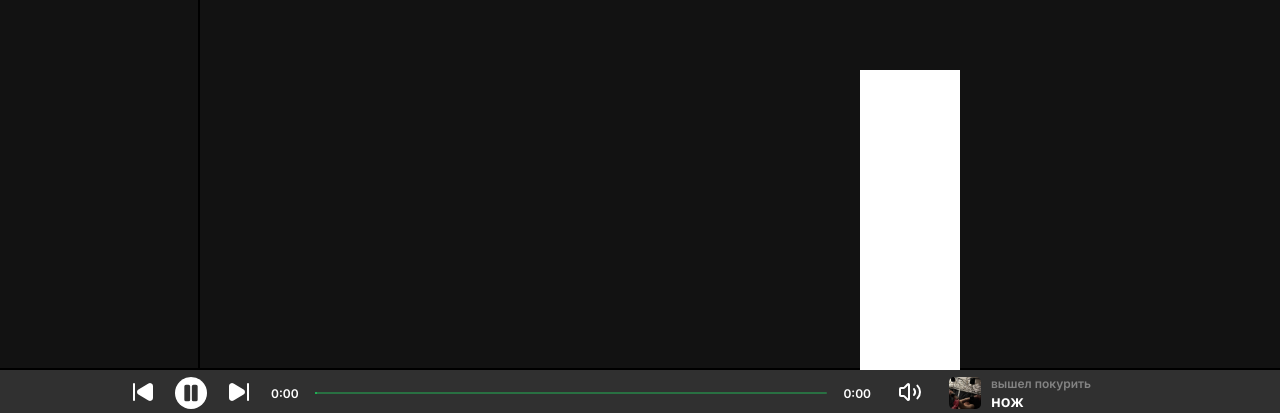
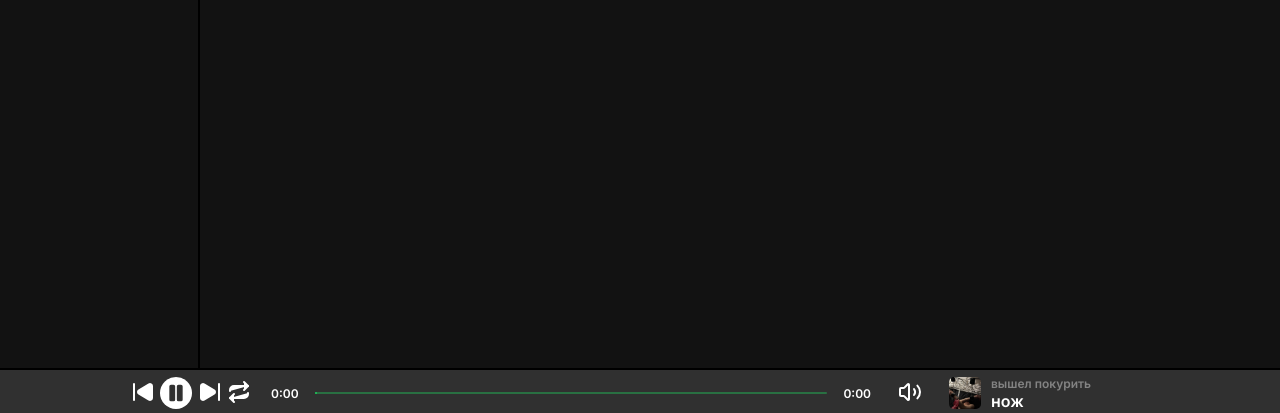
Before and after one commit to qvpvvq/Piratify, a React (Vite) app in the folder Piratify-frontend/: page / in a window 1280 px wide. Both pictures are taken after a click on the button 245 px from the left and 125 px from the top of the page. Shown: the part 384-797 px from the top of the page. Built offline with nearby package versions, Linux system fonts and the light colour scheme.

Commit message:
сделал регулировку громкости, функцию повтора трека

```diff
--- a/Piratify-frontend/package.json
+++ b/Piratify-frontend/package.json
@@ -16,6 +16,7 @@
     "lucide-react": "^1.16.0",
     "react": "^19.2.6",
     "react-dom": "^19.2.6",
+    "react-use": "^17.6.0",
     "zustand": "^5.0.14"
   },
   "devDependencies": {
--- a/Piratify-frontend/src/components/Player/ControlButtons.tsx
+++ b/Piratify-frontend/src/components/Player/ControlButtons.tsx
@@ -1,10 +1,19 @@
-import { SkipForward, Play, Pause, SkipBack } from "lucide-react";
+import {
+  SkipForward,
+  Play,
+  Pause,
+  SkipBack,
+  Repeat1,
+  Repeat,
+} from "lucide-react";
 import { usePlayerStore } from "@/store/PlayerStore";
 import { memo } from "react";
 
 export default memo(function ControlButtons() {
   const togglePlay = usePlayerStore((state) => state.togglePlay);
   const isPlaying = usePlayerStore((state) => state.isPlaying);
+  const isLooped = usePlayerStore((state) => state.isLooped);
+  const toggleLooped = usePlayerStore((state) => state.toggleLooped);
 
   return (
     <div className="play-control">
@@ -21,6 +30,13 @@ export default memo(function ControlButtons() {
       <button className="skip">
         <SkipForward className="skip-icon" color="#fff" fill="#fff" />
       </button>
+      <button className="repeat-button" onClick={toggleLooped}>
+        {isLooped ? (
+          <Repeat1 className="repeat1-icon" />
+        ) : (
+          <Repeat className="repeat-icon" />
+        )}
+      </button>
     </div>
   );
 });
--- a/Piratify-frontend/src/components/Player/Player.scss
+++ b/Piratify-frontend/src/components/Player/Player.scss
@@ -51,3 +51,17 @@
     margin: 0px;
   }
 }
+
+.repeat-button {
+  background: transparent;
+  border: none;
+  cursor: pointer;
+}
+.repeat-icon {
+  color: var(--primary-text-color);
+  fill: var(--primary-text-color);
+}
+.repeat1-icon {
+  color: var(--brand-color);
+  fill: var(--brand-color);
+}
--- a/Piratify-frontend/src/components/Player/Player.tsx
+++ b/Piratify-frontend/src/components/Player/Player.tsx
@@ -7,14 +7,16 @@ import ControlButtons from "./ControlButtons";
 import VolumeController from "./VolumeController";
 // hooks
 import { usePlayerStore } from "@/store/PlayerStore";
-import { useEffect } from "react";
+import { useEffect, useState } from "react";
 import { useAudioControl } from "@/hooks/useAudioControl";
 
 export default function Player() {
   const isPlaying = usePlayerStore((state) => state.isPlaying);
   const currentTrack = usePlayerStore((state) => state.currentTrack);
-  const { audioRef, play, pause } = useAudioControl();
   const setIsPlaying = usePlayerStore((state) => state.setIsPlaying);
+  const volume = usePlayerStore((state) => state.volume);
+  const { audioRef, play, pause, setAudioVolume } = useAudioControl();
+  const isLooped = usePlayerStore((state) => state.isLooped);
 
   useEffect(() => {
     if (isPlaying) {
@@ -37,6 +39,11 @@ export default function Player() {
     };
     // eslint-disable-next-line
   }, [setIsPlaying]);
+
+  useEffect(() => {
+    setAudioVolume(volume);
+  }, [volume, setAudioVolume]);
+
   if (!currentTrack) {
     return null;
   }
@@ -45,7 +52,7 @@ export default function Player() {
       <ControlButtons />
       <Playback audioRef={audioRef} />
       <VolumeController />
-      <audio ref={audioRef} src={currentTrack.fileURL}></audio>
+      <audio loop={isLooped} ref={audioRef} src={currentTrack.fileURL}></audio>
       <NowPlaying />
     </div>
   );
--- a/Piratify-frontend/src/components/Player/VolumeController.module.css
+++ b/Piratify-frontend/src/components/Player/VolumeController.module.css
@@ -5,6 +5,7 @@
   flex-direction: column;
   align-items: center;
   justify-content: center;
+  cursor: pointer;
   padding: 4px;
 }
 
@@ -13,6 +14,5 @@
   aspect-ratio: 1/1;
   background-color: transparent;
   border: none;
-  cursor: pointer;
   color: var(--primary-text-color);
 }
--- a/Piratify-frontend/src/components/Player/VolumeController.tsx
+++ b/Piratify-frontend/src/components/Player/VolumeController.tsx
@@ -2,22 +2,27 @@ import { usePlayerStore } from "@/store/PlayerStore";
 import styles from "./VolumeController.module.css";
 import { Volume1, Volume2, VolumeX } from "lucide-react";
 import VolumePopup from "./VolumePopup";
-import { useState } from "react";
+import { useState, useRef } from "react";
+import { useClickAway } from "react-use";
+
 export default function VolumeController() {
   const volume = usePlayerStore((state) => state.volume);
-  const setVolume = usePlayerStore((state) => state.setVolume);
-  const [isHovered, setIsHovered] = useState(true);
+  const [isOpen, setIsOpen] = useState(false);
+  const ref = useRef(null);
 
+  function handleClickOutside() {
+    setIsOpen(false);
+  }
+
+  useClickAway(ref, handleClickOutside);
   return (
     <div
+      ref={ref}
       className={styles.volumeContainer}
-      onMouseLeave={() => {
-        setIsHovered(false);
-      }}
-      onMouseEnter={() => setIsHovered(true)}
+      onClick={() => setIsOpen((prev) => !prev)}
     >
-      <VolumePopup isHovered={isHovered} />
-      <button className={styles.volumeButton} onClick={() => setVolume(0)}>
+      {isOpen && <VolumePopup />}
+      <button className={styles.volumeButton}>
         {volume === 0 ? <VolumeX /> : volume < 0.5 ? <Volume1 /> : <Volume2 />}
       </button>
     </div>
--- a/Piratify-frontend/src/components/Player/VolumePopup.module.css
+++ b/Piratify-frontend/src/components/Player/VolumePopup.module.css
@@ -1,22 +1,11 @@
 .popupWindow {
   bottom: 100%;
   position: absolute;
-  background: white;
+  align-items: center;
+  justify-content: center;
+  background-color: var(--secondary-color);
   z-index: 1000;
-  height: 300px;
-  width: 100px;
-  visibility: hidden;
-  transition: all ease-in-out 0.3;
-  opacity: 0%;
+  height: 150px;
+  width: 48px;
+  padding: 10px;
 }
-
-.opened {
-  bottom: 100%;
-  position: absolute;
-  background: white;
-  z-index: 1000;
-  height: 300px;
-  width: 100px;
-  transition: all ease-in-out 0.3;
-  opacity: 100%;
-}
--- a/Piratify-frontend/src/components/Player/VolumePopup.tsx
+++ b/Piratify-frontend/src/components/Player/VolumePopup.tsx
@@ -1,16 +1,30 @@
 import styles from "./VolumePopup.module.css";
+import { Slider } from "@mui/material";
+import { usePlayerStore } from "@/store/PlayerStore";
 
-interface VolumePopupProps {
-  isHovered: boolean;
-}
-export default function VolumePopup({ isHovered }: VolumePopupProps) {
+export default function VolumePopup() {
+  const volume = usePlayerStore((state) => state.volume);
+  const setVolume = usePlayerStore((state) => state.setVolume);
   return (
-    <p
-      className={
-        isHovered ? (styles.popupWindow, styles.opened) : styles.popupWindow
-      }
-    >
-      aura
-    </p>
+    <div onClick={(e) => e.stopPropagation()} className={styles.popupWindow}>
+      <Slider
+        value={volume * 100}
+        max={100}
+        onChange={(_, value) => {
+          setVolume(value / 100);
+        }}
+        sx={{
+          color: "var(--primary-text-color)",
+          "& .MuiSlider-thumb": {
+            width: 10,
+            height: 10,
+            "&:hover, &.Mui-focusVisible, &.Mui-active": {
+              boxShadow: "none",
+            },
+          },
+        }}
+        orientation="vertical"
+      />
+    </div>
   );
 }
--- a/Piratify-frontend/src/hooks/useAudioControl.ts
+++ b/Piratify-frontend/src/hooks/useAudioControl.ts
@@ -18,5 +18,9 @@ export const useAudioControl = () => {
     }
   };
 
-  return { audioRef, play, pause, toggle };
+  const setAudioVolume = (value: number) => {
+    if (audioRef.current) audioRef.current.volume = value;
+  };
+
+  return { audioRef, play, pause, toggle, setAudioVolume };
 };
--- a/Piratify-frontend/src/store/PlayerStore.ts
+++ b/Piratify-frontend/src/store/PlayerStore.ts
@@ -8,12 +8,15 @@ export const usePlayerStore = create<PlayerStore>()(
     isPlaying: false,
     currentTime: 0,
     volume: 0.7,
+    isLooped: false,
+
     setVolume: (value: number) =>
       set({ volume: Math.max(0, Math.min(1, value)) }),
     setCurrentTrack: (track: Track) => {
       set({ isPlaying: true, currentTrack: track });
     },
     setIsPlaying: (value) => set({ isPlaying: value }),
+    toggleLooped: () => set((state) => ({ isLooped: !state.isLooped })),
     togglePlay: () => set((state) => ({ isPlaying: !state.isPlaying })),
   })),
 );
--- a/Piratify-frontend/src/types/types.ts
+++ b/Piratify-frontend/src/types/types.ts
@@ -13,10 +13,12 @@ export interface PlayerStore {
   isPlaying: boolean;
   currentTime: number;
   volume: number;
+  isLooped: boolean;
   setVolume: (value: number) => void;
   setCurrentTrack: (track: Track) => void;
   setIsPlaying: (value: boolean) => void;
   togglePlay: () => void;
+  toggleLooped: () => void;
 }
 
 export interface TrackInfoProps {
```
Also changed, not shown: 1 other file (tests, documents, lock files or other folders).
